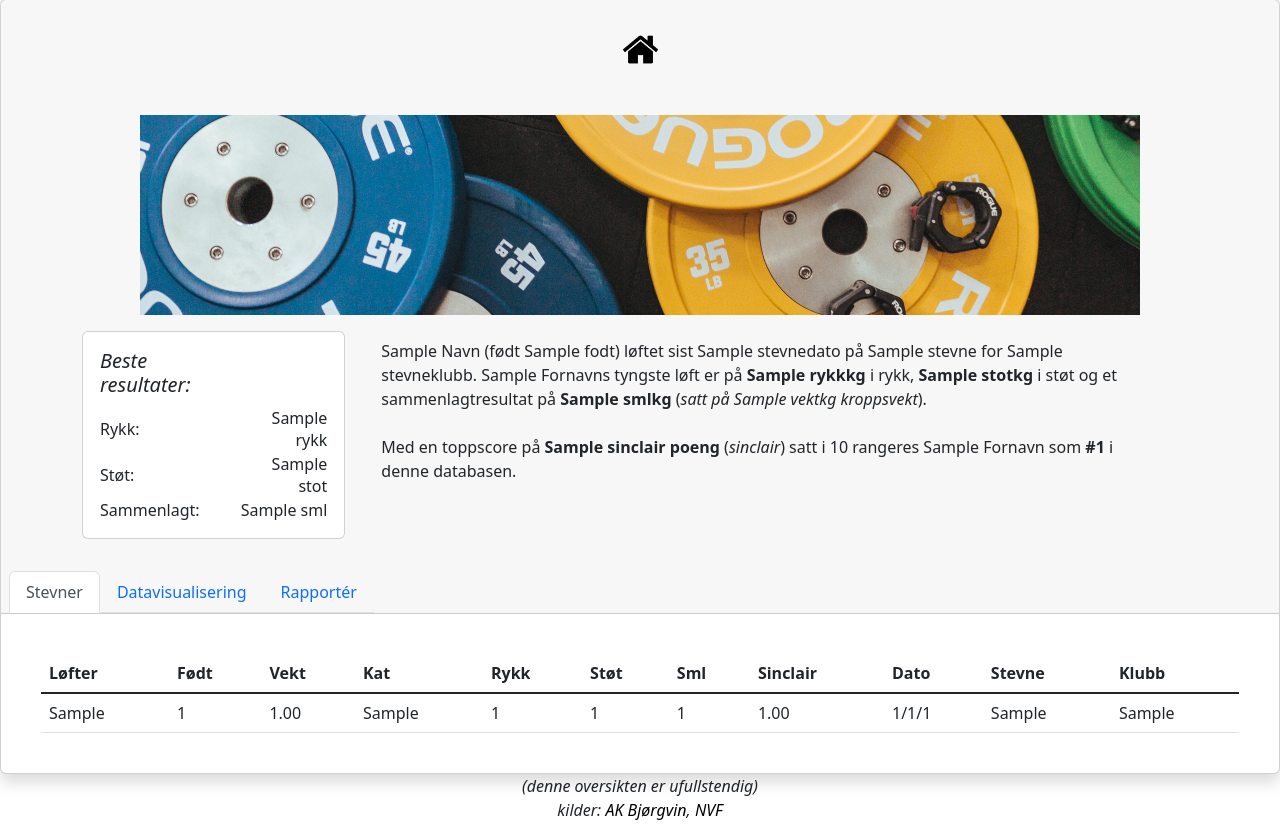
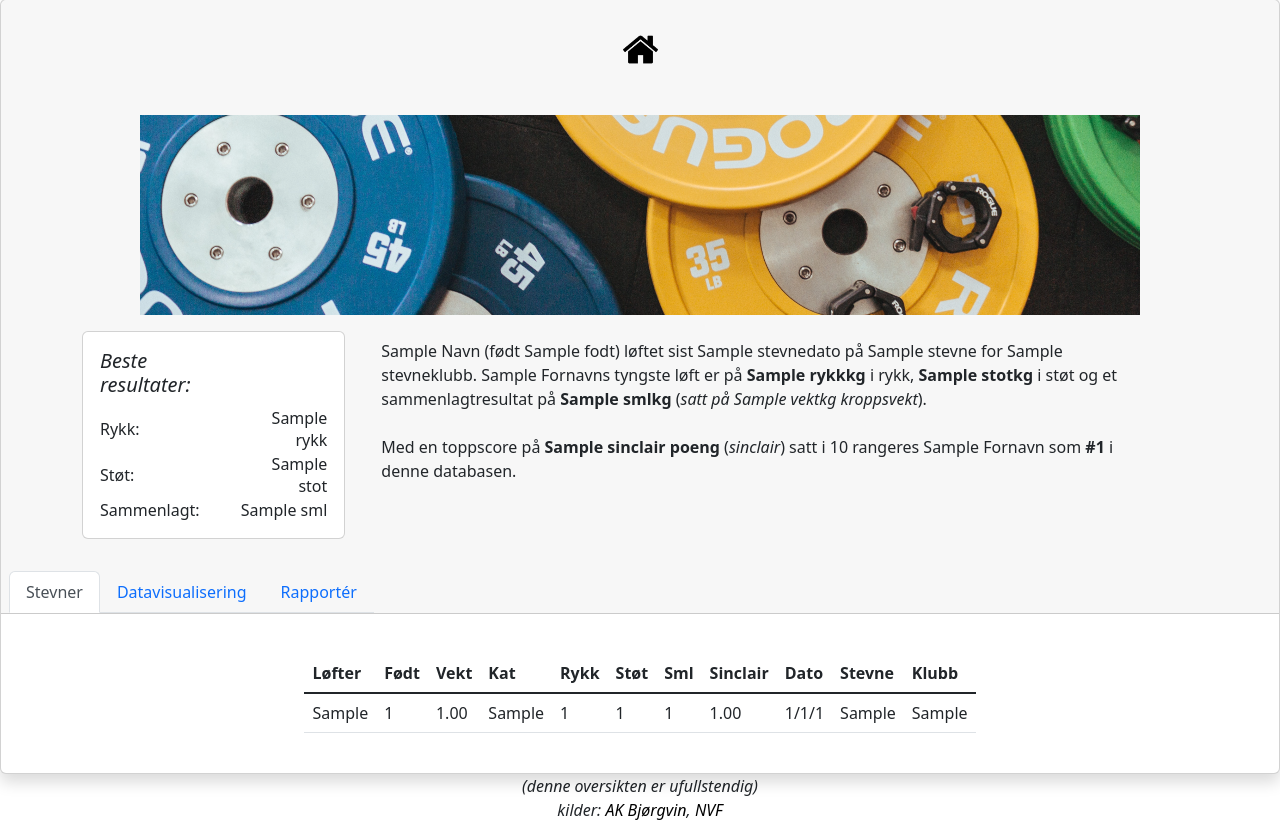
Before and after one commit to zednq/vektlofting, a Django app: template data/templates/lifter.html in a window 1280 px wide. Shown: the part 91-929 px from the top of the page. Run offline with Django 4.2, Linux system fonts and the light colour scheme; tables that the repository leaves empty hold one stand-in row (values such as "Sample post"); the template is opened without the code that fills it: values that come from a table or form of the project are taken from there, most other values are stand-ins (such as "Sample title", 1, 10 or a date in 2020); some libraries are stand-ins or nearby versions.

Commit message:
Update lifter.html

```diff
--- a/data/templates/lifter.html
+++ b/data/templates/lifter.html
@@ -66,7 +66,7 @@
                     </ul>
                 </ul>
             </div>
-            <div class="card-body">
+            <div class="card-body mx-auto">
 
             <!-- Tab panes -->
             <div class="tab-content m-4">
```
